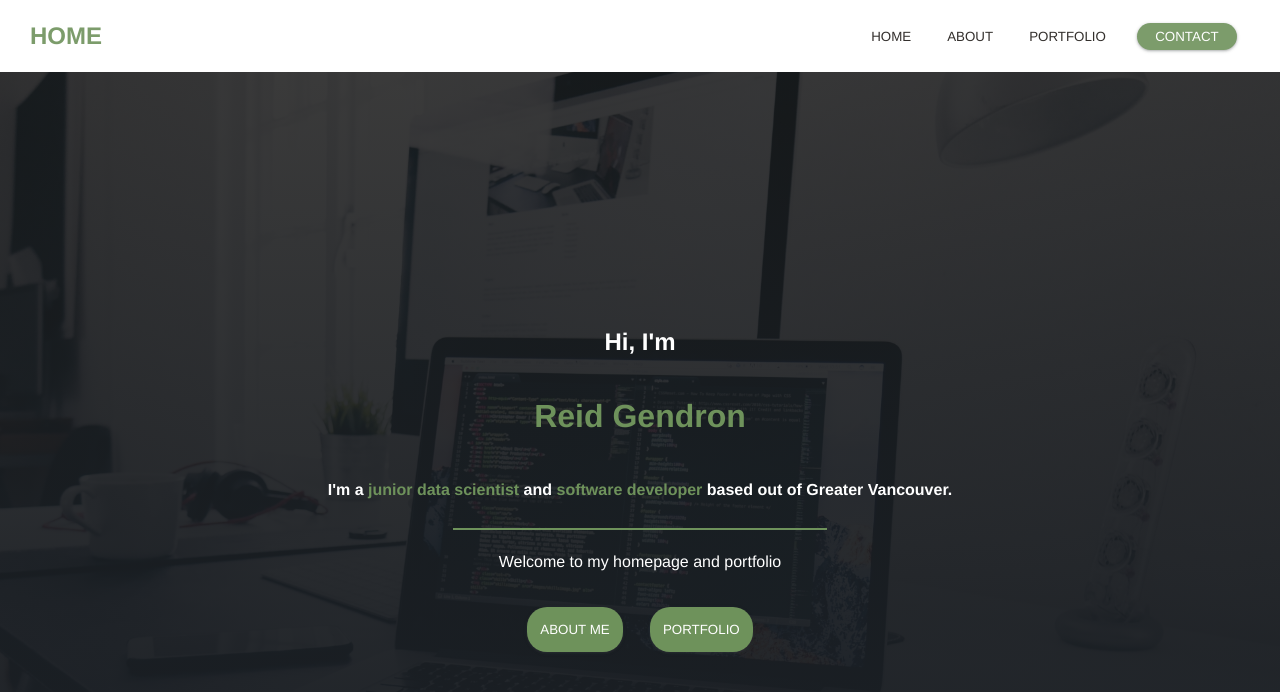
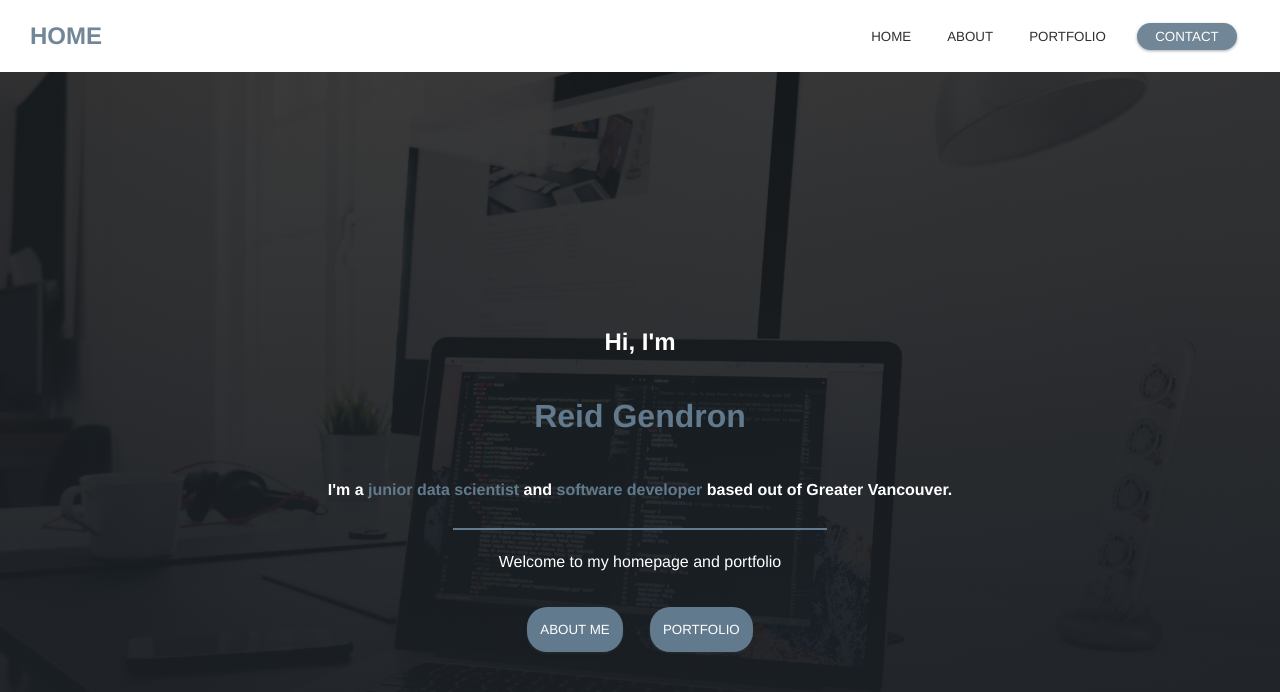
Before and after one commit to reidgendron/reidgendron.github.io, a Jekyll site: the page built from pages/index.html, in a window 1280 px wide and 900 px high. Shown: the top 692 px of the window. Built offline with Jekyll 4.4.1, drawn with Linux system fonts in a browser that asks for light colours.

Commit message:
Changed primary colour of stylesheet

```diff
--- a/assets/css/style.css
+++ b/assets/css/style.css
@@ -1,5 +1,5 @@
 :root {
-    --primary: rgb(110,146,91);
+    --primary: #627A8D;
     --secondary: #1B2026;
     --background: white;
     --shadow: rgba(60, 64, 67, 0.3) 0px 1px 2px 0px, rgba(60, 64, 67, 0.15) 0px 1px 3px 1px;
```
